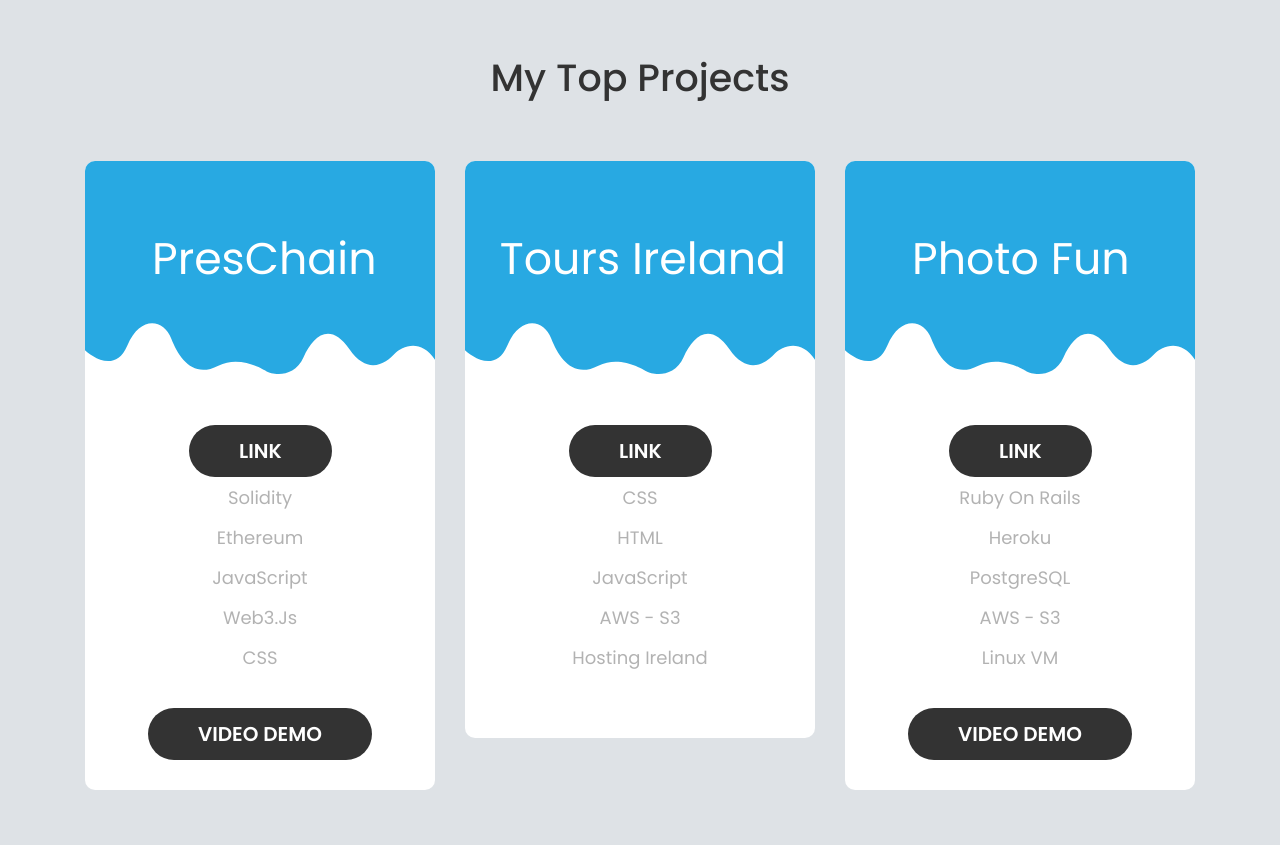
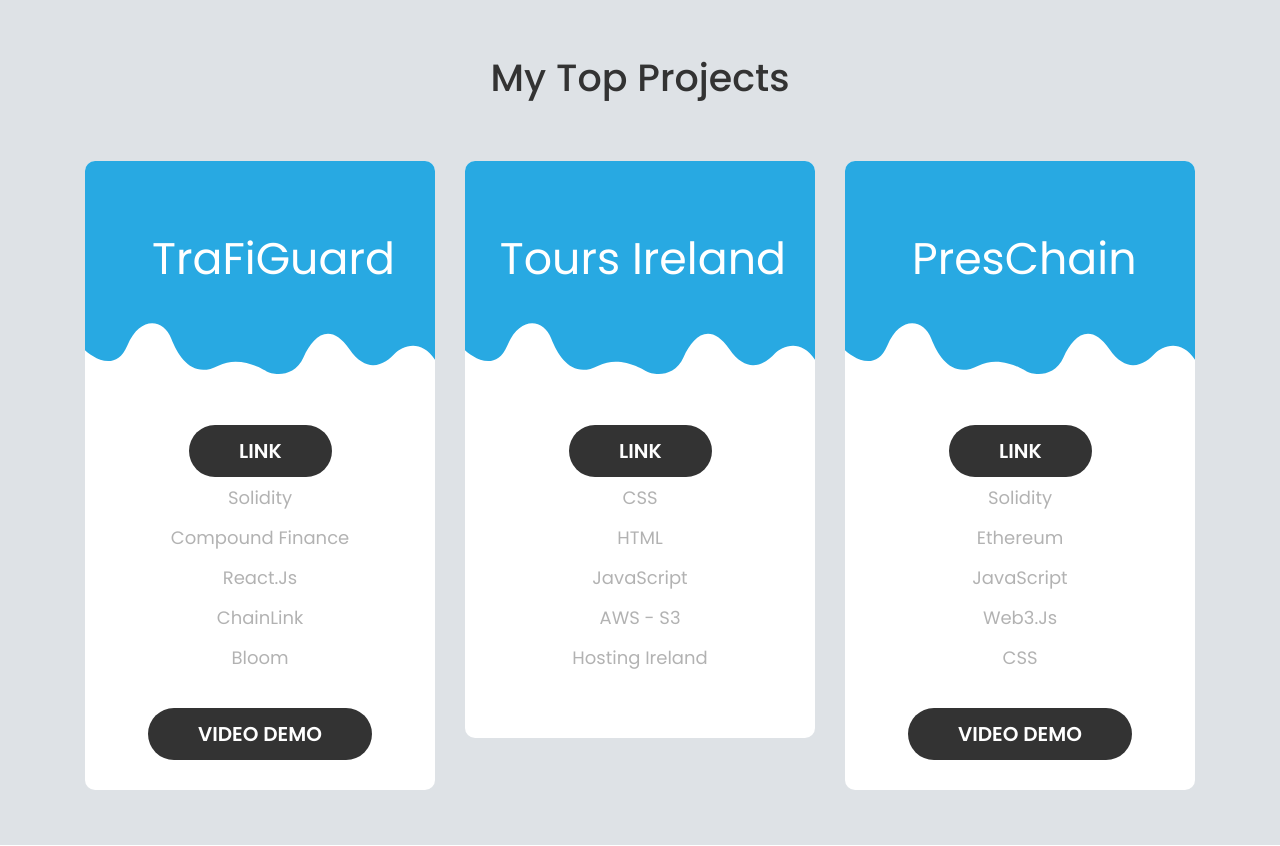
Before and after one commit to JellieBeanz/MyWebsite, a Flask app: page / in a window 1280 px wide. Shown: the part 3401-4247 px from the top of the page. Run offline with Flask 2, Linux system fonts and the light colour scheme; some libraries are stand-ins or nearby versions.

Commit message:
Top Project update

```diff
--- a/templates/index.html
+++ b/templates/index.html
@@ -300,19 +300,19 @@
                                     L0.732,193.75z"></path>
 						</g>
 						<text transform="matrix(1 0 0 1 69.7256 116.2686)" fill="#fff"
-							font-size="45.4489">PresChain</text>
+							font-size="45.4489">TraFiGuard</text>
 					</svg>
                     <div class="pricing-content">
-                        <a href="http://preschain.s3-website-us-east-1.amazonaws.com/" target="_blank" class="sim-btn hvr-bounce-to-top pricingTable-signup">Link</a>
+                        <a href="https://github.com/VeriPay-Blockchain-Verified-Payments/TrafiGuard" target="_blank" class="sim-btn hvr-bounce-to-top pricingTable-signup">Link</a>
 
                         <ul class="pricing-content">
                             <li>Solidity</li>
-                            <li>Ethereum</li>
-                            <li>JavaScript</li>
-                            <li>Web3.js</li>
-                            <li>CSS</li>
+                            <li>Compound Finance</li>
+                            <li>React.Js</li>
+                            <li>ChainLink</li>
+                            <li>Bloom</li>
                         </ul>
-                        <a href="https://www.youtube.com/watch?v=gSErS2kUZTI" target="_blank" class="sim-btn hvr-bounce-to-top pricingTable-signup">Video Demo</a>
+                        <a href="https://www.youtube.com/watch?v=QMix9-AlrM4&feature=youtu.be" target="_blank" class="sim-btn hvr-bounce-to-top pricingTable-signup">Video Demo</a>
                     </div>
                 </div>
             </div>
@@ -352,20 +352,20 @@
                                     s27.202-37.185,46.917-8.488c19.715,28.693,38.687,13.116,46.502,4.832c7.817-8.282,27.386-15.906,41.405,6.294V0H0.48
                                     L0.732,193.75z"></path>
 						</g>
-						<text transform="matrix(1 0 0 1 69.7256 116.2686)" fill="#fff" font-size="45.4489">Photo
-							Fun</text>
+						<text transform="matrix(1 0 0 1 69.7256 116.2686)" fill="#fff"
+							font-size="45.4489">PresChain</text>
 					</svg>
                     <div class="pricing-content">
-                        <a href="https://dry-coast-19431.herokuapp.com/" target="_blank" class="sim-btn hvr-bounce-to-top pricingTable-signup">Link</a>
+                        <a href="http://preschain.s3-website-us-east-1.amazonaws.com/" target="_blank" class="sim-btn hvr-bounce-to-top pricingTable-signup">Link</a>
 
                         <ul class="pricing-content">
-                            <li>Ruby on Rails</li>
-                            <li>Heroku</li>
-                            <li>PostgreSQL</li>
-                            <li>AWS - S3</li>
-                            <li>Linux VM</li>
+                            <li>Solidity</li>
+                            <li>Ethereum</li>
+                            <li>JavaScript</li>
+                            <li>Web3.js</li>
+                            <li>CSS</li>
                         </ul>
-                        <a href="https://www.loom.com/share/21d28021185549eab8139397c17349bc" target="_blank" class="sim-btn hvr-bounce-to-top pricingTable-signup">Video Demo</a>
+                        <a href="https://www.youtube.com/watch?v=gSErS2kUZTI" target="_blank" class="sim-btn hvr-bounce-to-top pricingTable-signup">Video Demo</a>
                     </div>
                 </div>
             </div>
```
